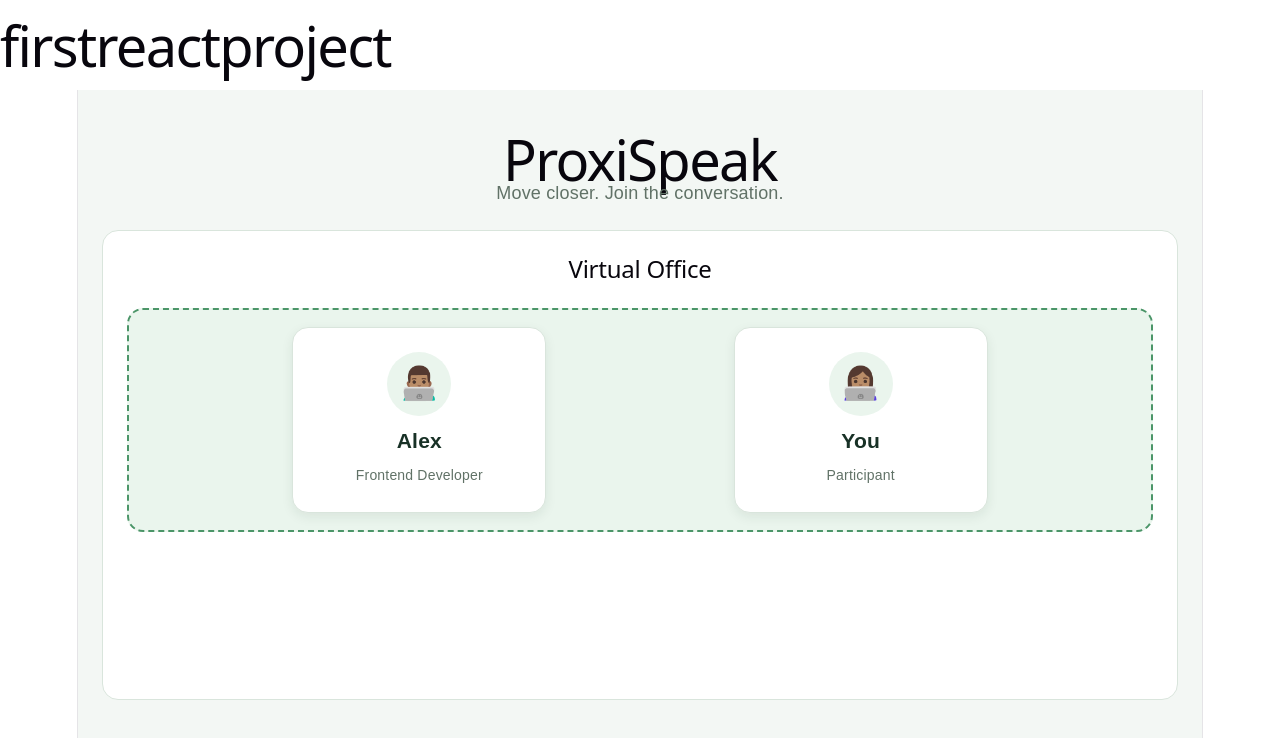
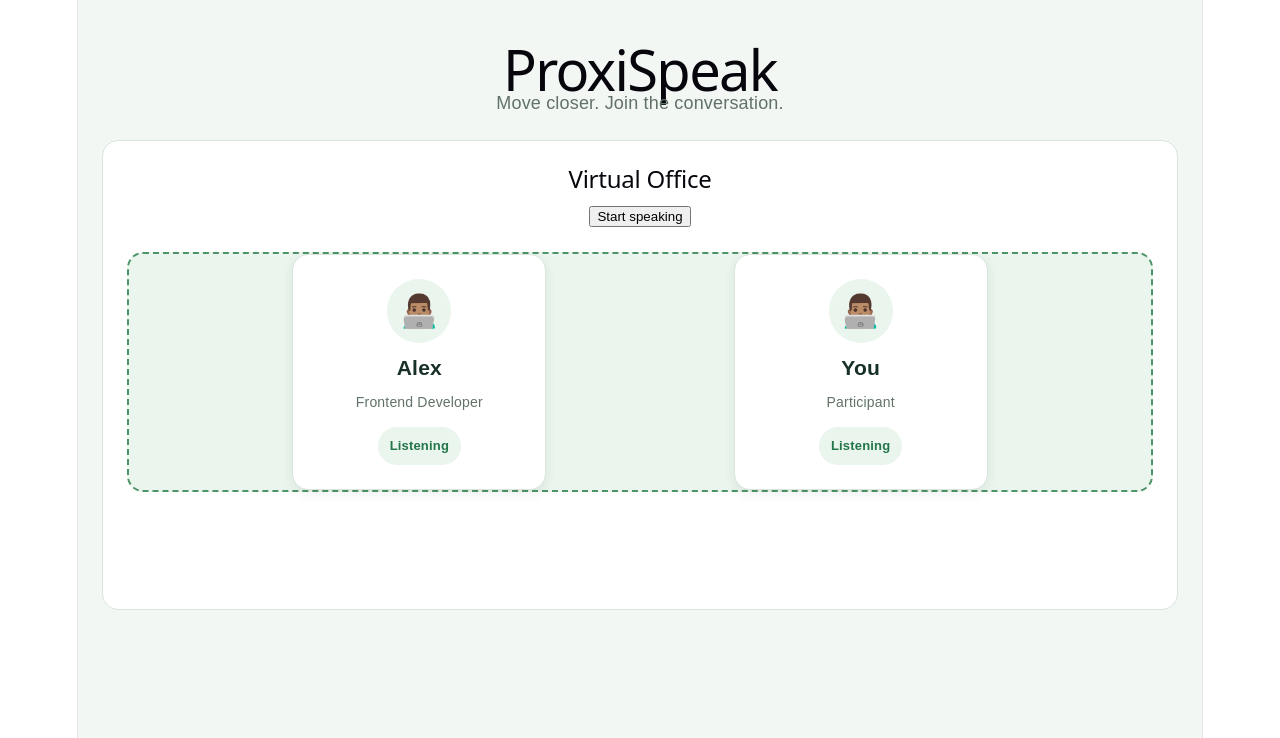
Before and after one commit to RAMDEV-code/InfotactProxiSpeakProject, a React (Vite) app in the folder firstReactProject/: page / in a window 1280 px wide. Shown: the top 738 px of the page. Built offline with nearby package versions, Linux system fonts and the light colour scheme.

Commit message:
Add interactive participant speaking status

```diff
--- a/firstReactProject/index.html
+++ b/firstReactProject/index.html
@@ -7,7 +7,7 @@
     <title>firstreactproject</title>
   </head>
   <body>
-    <h1>firstreactproject</h1>
+
     <div id="root"></div>
     <script type="module" src="/src/main.jsx"></script>
   </body>
--- a/firstReactProject/src/App.css
+++ b/firstReactProject/src/App.css
@@ -75,6 +75,18 @@
   margin: 0;
   color: #617267;
   font-size: 14px;
+}
+
+
+.status {
+  display: inline-block;
+  margin-top: 12px;
+  padding: 6px 12px;
+  border-radius: 999px;
+  background: #eaf5ed;
+  color: #23754a;
+  font-size: 13px;
+  font-weight: bold;
 }
 
 
--- a/firstReactProject/src/App.jsx
+++ b/firstReactProject/src/App.jsx
@@ -1,6 +1,36 @@
+import { useState } from 'react'
 import './App.css'
 
+
+function ParticipantCard({ name, role, status }) {
+  return (
+    <div className="desk">
+      <div className="avatar">👨🏽‍💻</div>
+      <h3>{name}</h3>
+      <p>{role}</p>
+      <span className="status">{status}</span>
+    </div>
+  )
+}
+
+
 function App() {
+  const [isSpeaking, setIsSpeaking] = useState(false)
+
+  const participants = [
+    {
+      id: 1,
+      name: "Alex",
+      role: "Frontend Developer",
+      status: "Listening"
+    },
+    {
+      id: 2,
+      name: "You",
+      role: "Participant",
+      status: isSpeaking ? "Speaking" : "Listening"
+    }
+  ]
   return (
     <main className="app">
       <header className="app-header">
@@ -10,20 +40,24 @@ function App() {
 
       <section className="office">
         <h2>Virtual Office</h2>
+        <button
+            type="button"
+            onClick={() => setIsSpeaking((current) => !current)}>
+            {isSpeaking ? "Stop speaking" : "Start speaking"}
+        </button>
 
 
         <div className="speaking-area">
-          <div className="desk">
-            <div className="avatar">👨🏽‍💻</div>
-            <h3>Alex</h3>
-            <p>Frontend Developer</p>
-          </div>
 
-          <div className="desk">
-            <div className="avatar">👩🏽‍💻</div>
-            <h3>You</h3>
-            <p>Participant</p>
-          </div>
+        {participants.map((participant) => (
+          <ParticipantCard
+            key={participant.id}
+            name={participant.name}
+            role={participant.role}
+            status={participant.status}
+          />
+        ))}
+
         </div>
 
       </section>
```
Also changed, not shown: 1 other file (tests, documents, lock files or other folders).
